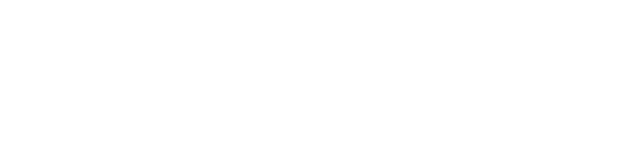
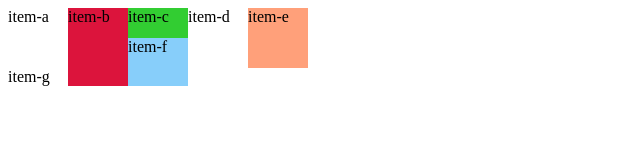
Before and after one commit to IsraelSantizo98/CSS_GRID, a plain HTML site: page tracksAutomaticos/index.html in a window 1280 px wide. Shown: the whole page, without its empty margins (0-640 px from the left). Drawn offline with Linux system fonts and the light colour scheme.

Commit message:
Se crea grilla con auto flow

```diff
--- a/tracksAutomaticos/index.html
+++ b/tracksAutomaticos/index.html
@@ -8,6 +8,14 @@
     <title>Document</title>
 </head>
 <body>
-
+    <div class="container">
+        <div class="item-a">item-a</div>
+        <div class="item-b">item-b</div>
+        <div class="item-c">item-c</div>
+        <div class="item-d">item-d</div>
+        <div class="item-e">item-e</div>
+        <div class="item-f">item-f</div>
+        <div class="item-g">item-g</div>
+    </div>
 </body>
 </html>
--- a/tracksAutomaticos/style.css
+++ b/tracksAutomaticos/style.css
@@ -0,0 +1,35 @@
+.container{
+    display: grid;
+    grid-template-columns: repeat(5, 60px);
+    grid-template-rows: repeat(2, 30px);
+    grid-auto-flow: row;
+}
+.item-a {
+    grid-column: 1;
+    grid-row: 1 / 3;
+}
+.item-b{
+    grid-column: 2;
+    grid-row: 1 / 4;
+    background: crimson;
+}
+.item-c{
+    background: limegreen;
+}
+.item-d{
+    grid-column: 4;
+    grid-row: 1 / 3;
+}
+.item-e {
+    grid-column: 5;
+    grid-row: 1 / 3;
+    background: lightsalmon;
+}
+.item-f{
+    grid-column: 3;
+    grid-row: 2 / 4;
+    background: lightskyblue;
+}
+.item-g{
+
+}
```
